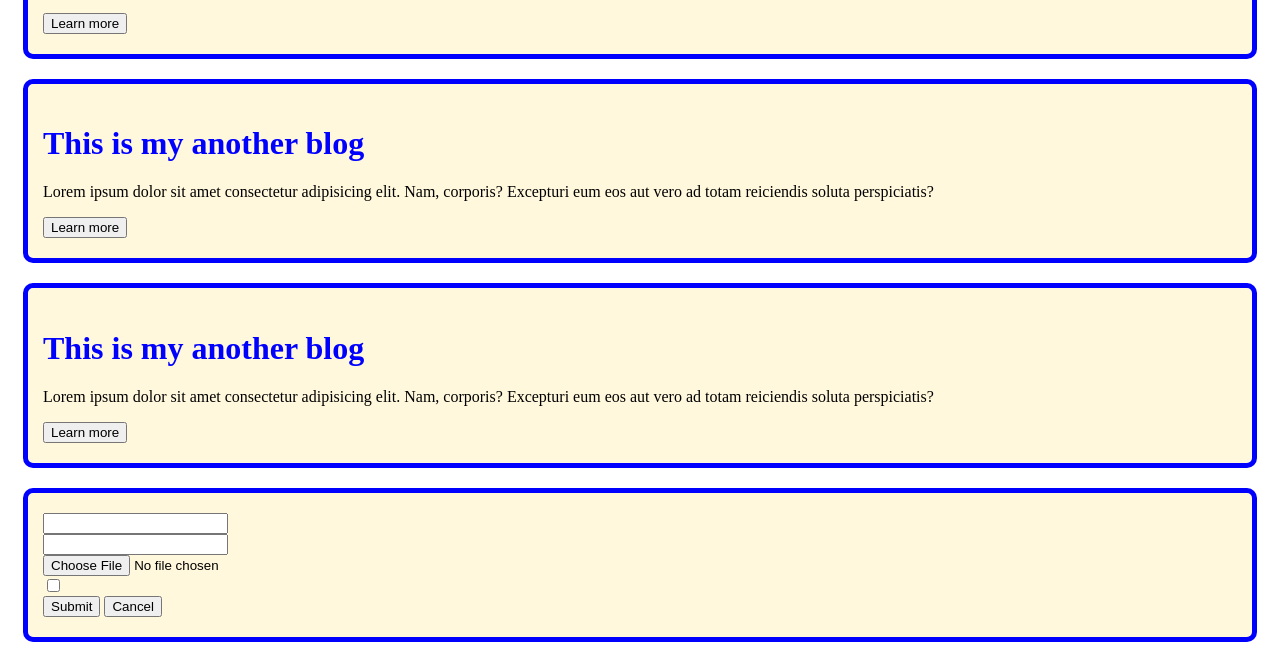
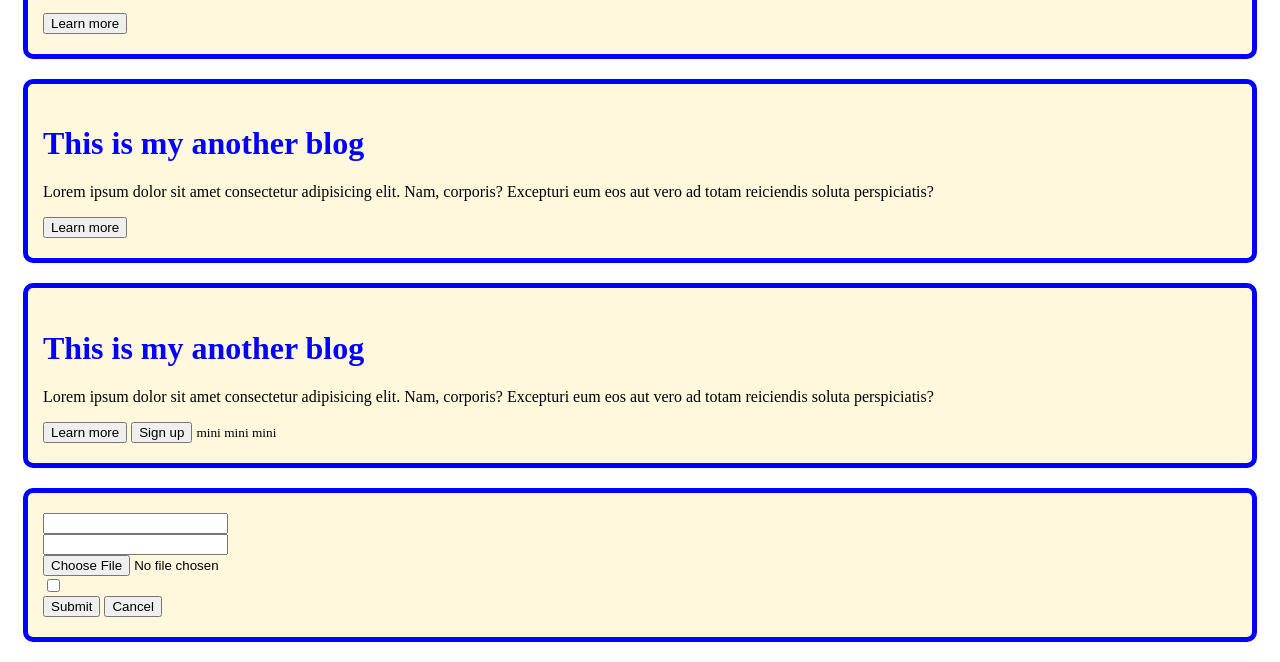
Before and after one commit to rejaul-dev/my-second-repo, a plain HTML site: page index.html in a window 1280 px wide. Shown: the part 672-1334 px from the top of the page. Drawn offline with Linux system fonts and the light colour scheme.

Commit message:
added button

```diff
--- a/index.html
+++ b/index.html
@@ -42,6 +42,8 @@
         <h1>This is my another blog</h1>
         <p>Lorem ipsum dolor sit amet consectetur adipisicing elit. Nam, corporis? Excepturi eum eos aut vero ad totam reiciendis soluta perspiciatis?</p>
         <button>Learn more</button>
+        <button>Sign up</button>
+        <small>mini mini mini</small>
     </div>
     <form action="">
         <div class="my-blog">
```
